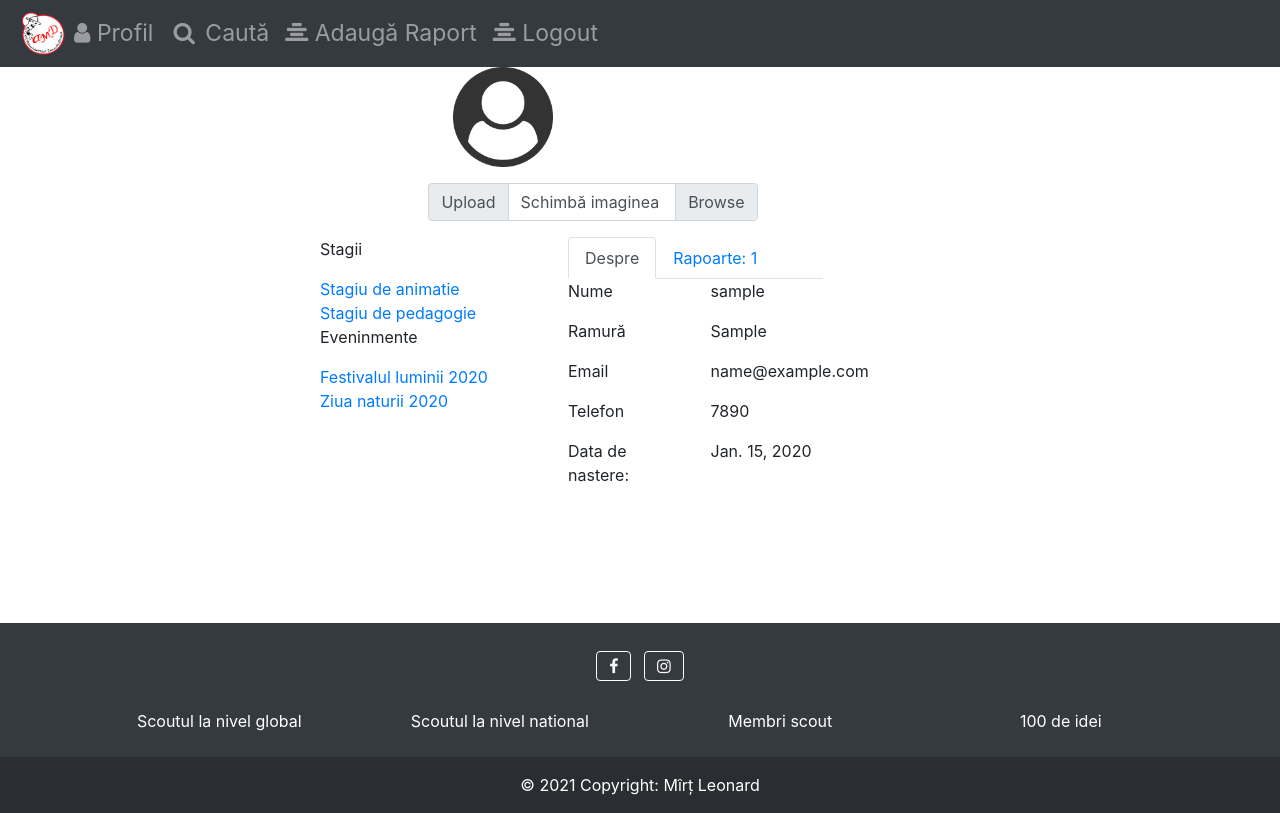
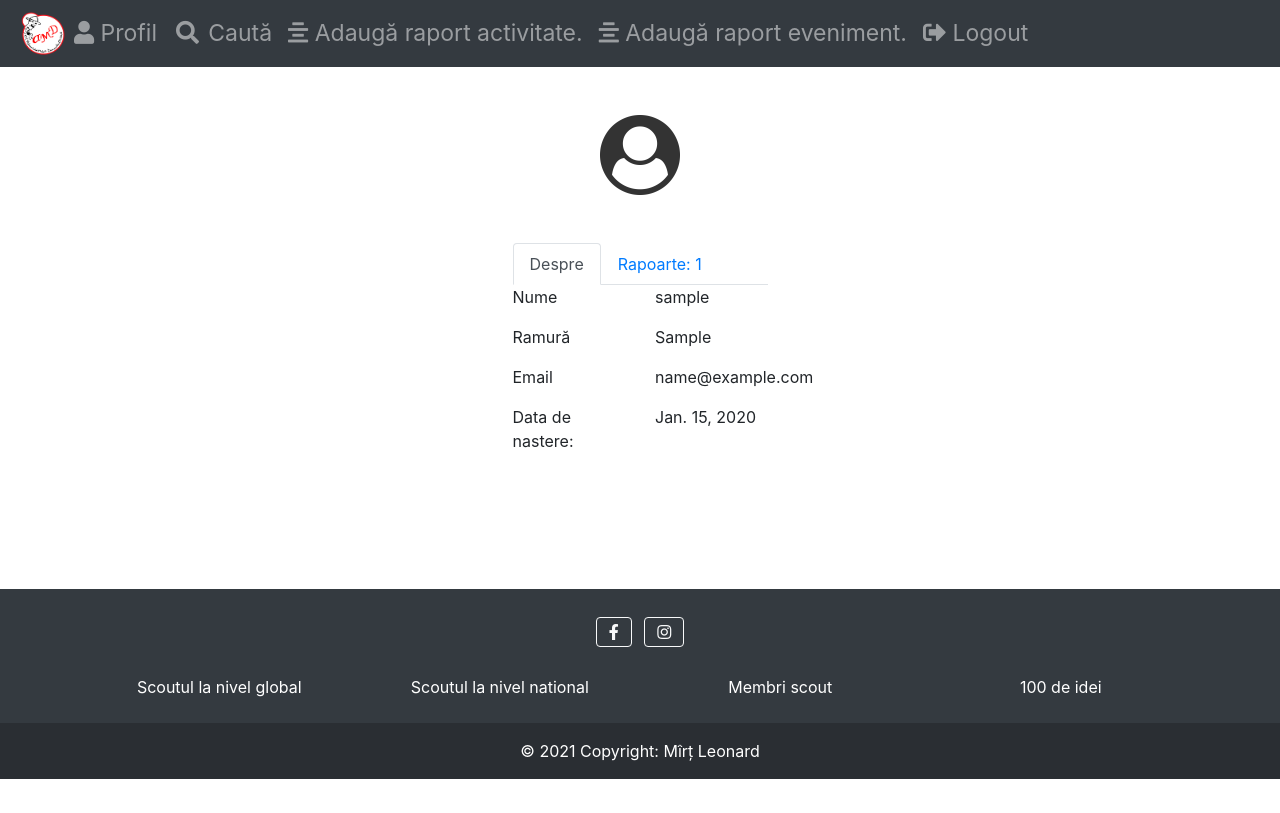
Before and after one commit to mirtleonard/Digitalization, a Django app: page /profile in a window 1280 px wide. After the commit the page ends 779 px from the top, so only its background shows below. Run offline with Django 3.2, Linux system fonts and the light colour scheme; a user stored in the database is signed in; tables that the repository leaves empty hold one stand-in row (values such as "Sample post"); some libraries are stand-ins or nearby versions.

Commit message:
added EventReport model

```diff
--- a/digitalization/templates/base.html
+++ b/digitalization/templates/base.html
@@ -3,14 +3,10 @@
 <head>
   <title>{%block title%}Hello!{%endblock%}</title>
   <link rel="stylesheet" href="{% static 'css/style.css'%}">
-  <link rel="stylesheet" href="https://cdnjs.cloudflare.com/ajax/libs/font-awesome/4.7.0/css/font-awesome.min.css">
   <link rel="stylesheet" href="https://maxcdn.bootstrapcdn.com/bootstrap/4.5.2/css/bootstrap.min.css">
+  <link rel="stylesheet" href="https://pro.fontawesome.com/releases/v5.10.0/css/all.css">
   <script src="https://ajax.googleapis.com/ajax/libs/jquery/3.5.1/jquery.min.js"></script>
-  <script src="https://cdnjs.cloudflare.com/ajax/libs/popper.js/1.16.0/umd/popper.min.js"></script>
-  <script src="https://maxcdn.bootstrapcdn.com/bootstrap/4.5.2/js/bootstrap.min.js"></script>
-  <link href="//maxcdn.bootstrapcdn.com/bootstrap/4.1.1/css/bootstrap.min.css" rel="stylesheet" id="bootstrap-css">
   <script src="//maxcdn.bootstrapcdn.com/bootstrap/4.1.1/js/bootstrap.min.js"></script>
-  <script src="//cdnjs.cloudflare.com/ajax/libs/jquery/3.2.1/jquery.min.js"></script>
   <meta name="viewport" content="width=device-width, initial-scale=1.0">
 </head>
 <body>
--- a/digitalization/templates/footer.html
+++ b/digitalization/templates/footer.html
@@ -2,10 +2,10 @@
   <div class="container p-4">
     <section class="mb-4">
       <a class="btn btn-outline-light btn-floating m-1" href="https://www.facebook.com/cercetasii.amdpildesti" role="button">
-        <i class="fa fa-facebook-f"></i>
+        <i class="fab fa-facebook-f"></i>
       </a>
       <a class="btn btn-outline-light btn-floating m-1" href="https://www.instagram.com/planetapildesti/" role="button">
-        <i class="fa fa-instagram"></i>
+        <i class="fab fa-instagram"></i>
       </a>
     </section>
     <section>
--- a/digitalization/templates/navbar.html
+++ b/digitalization/templates/navbar.html
@@ -21,13 +21,19 @@
       <a class="nav-link" href="http://192.168.1.9:8000/createReport">
         <i class="fa fa-align-center">
         </i>
-        Adaugă Raport
+        Adaugă raport activitate.
+      </a>
+    </li>
+    <li class="nav-item">
+      <a class="nav-link" href="http://192.168.1.9:8000/createEventReport">
+        <i class="fa fa-align-center">
+        </i>
+        Adaugă raport eveniment.
       </a>
     </li>
     <li class="nav-item">
       <a class="nav-link" href="http://192.168.1.9:8000/logout_user">
-        <i class="fa fa-align-center">
-        </i>
+        <i class="fa fa-sign-out-alt"></i>
         Logout
       </a>
     </li>
--- a/report/models.py
+++ b/report/models.py
@@ -20,3 +20,14 @@ class Report(models.Model):
     improvements = models.TextField()
     def __str__(self):
         return self.title
+
+class EventReport(models.Model):
+    username = models.CharField(max_length=240)
+    center = models.CharField(max_length= 100)
+    eventType = models.CharField(max_length = 100)
+    title = models.CharField(max_length = 100)
+    members = models.CharField(max_length = 1000)
+    description = models.TextField(max_length = 10000)
+    location = models.CharField(max_length=240)
+    beginingDate = models.DateTimeField()
+    endDate = models.DateTimeField()
--- a/report/templates/editReport.html
+++ b/report/templates/editReport.html
@@ -3,7 +3,7 @@
 {%block content%}
   <div class="container d-flex justify-content-center">
     <div class="card my-5 bg-white" style="width:600px">
-      <h5 class="card-header">Raport de activitate</h5>
+      <h5 class="card-header">Raport {{type}}</h5>
 
       <form class="card-body" action="{{path}}" method="post">
         {% csrf_token %}
--- a/report/templates/searchReport.html
+++ b/report/templates/searchReport.html
@@ -2,6 +2,8 @@
 {%block title%}Caută rapoarte{%endblock%}
 {%block content%}
 <div class = "d-flex flex-column justify-content-center my-3">
+
+    {{ filter.as_p}}
 
   <form class="d-flex justify-content-center" action="{% url 'searchReport' %}" method="get">
     <div class="form-outline">
--- a/report/urls.py
+++ b/report/urls.py
@@ -4,6 +4,7 @@ from . import views
 urlpatterns = [
     path('reports/<int:report_id>/updateReport', views.updateReport, name = 'updateReport'),
     path('reports/<int:report_id>/deleteReport', views.deleteReport, name = 'deleteReport'),
+    path('createEventReport', views.createEventReport, name = 'createEventReport'),
     path('reports/<int:report_id>', views.viewReport, name= 'viewReport'),
     path('searchReport', views.searchReport, name = 'searchReport'),
     path('createReport', views.createReport, name = 'createReport'),
--- a/user/templates/profile.html
+++ b/user/templates/profile.html
@@ -5,36 +5,13 @@
   <div class="container"  style="max-width:700px">
     <div class="container emp-profile d-flex flex-row justify-content-center" >
       <div class="d-flex flex-column all">
-        <div class="profile-img">
-          <img src="{% static 'img/user.png' %} " alt="user"/ style="max-width:150px; max-height:100px">
-        </div>
-        <div class="form-outline my-3">
-          <div class="input-group">
-            <div class="input-group-prepend">
-              <span class="input-group-text" id="inputGroupFileAddon01">Upload</span>
-            </div>
-            <div class="custom-file">
-              <input type="file" class="custom-file-input" id="inputGroupFile01"
-              aria-describedby="inputGroupFileAddon01">
-              <label class="custom-file-label" for="inputGroupFile01" style="width:250px">Schimbă imaginea</label>
-            </div>
-          </div>
+        <div class="profile-img my-5">
+          <img src="{% static 'img/user.png' %} " alt="user"/ style="max-width:170px; max-height:80px">
         </div>
       </div>
-
     </div>
 
-    <div class="container emp-profile d-flex flex-row">
-      <div class="d-flex flex-column ">
-        <div class="profile-work" style="width:200px">
-          <p>Stagii</p>
-          <a href="">Stagiu de animatie</a><br/>
-          <a href="">Stagiu de pedagogie</a><br/>
-          <p>Eveninmente</p>
-          <a href="">Festivalul luminii 2020</a><br/>
-          <a href="">Ziua naturii 2020</a><br/>
-        </div>
-      </div>
+    <div class="container emp-profile d-flex justify-content-center">
       <div class="d-flex flex-column profile-head mx-5">
         <ul class="nav nav-tabs" id="myTab" role="tablist">
           <li class="nav-item">
@@ -73,14 +50,6 @@
             </div>
             <div class="row">
               <div class="col-md-6">
-                <label>Telefon</label>
-              </div>
-              <div class="col-md-6">
-                <p>7890</p>
-              </div>
-            </div>
-            <div class="row">
-              <div class="col-md-6">
                 <label>Data de nastere:</label>
               </div>
               <div class="col-md-6">
@@ -90,7 +59,7 @@
           </div>
           <div class="tab-pane fade" id="profile" role="tabpanel" aria-labelledby="profile-tab">
             <div class="container d-flex justify-content-center" style="min-height: 30VH;" id="result">
-              <div style=" width:500PX">
+              <div style=" width:350PX">
                 <div class="d-flex flex-column" style="overflow-x : auto; max-height : 30VH">
                   {% if reports %}
                   {% for report in reports%}
```
Also changed, not shown: report/forms.py (+22 -11 lines), report/views.py (+26 -1 lines).
